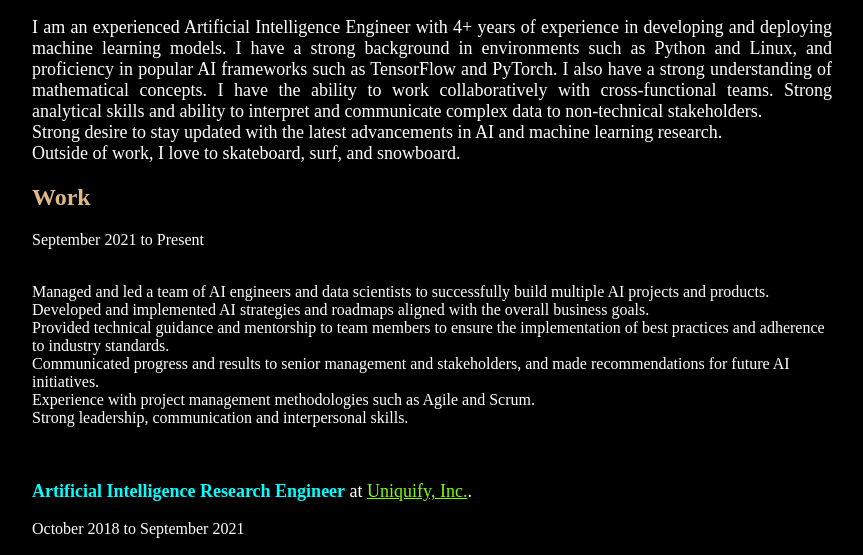
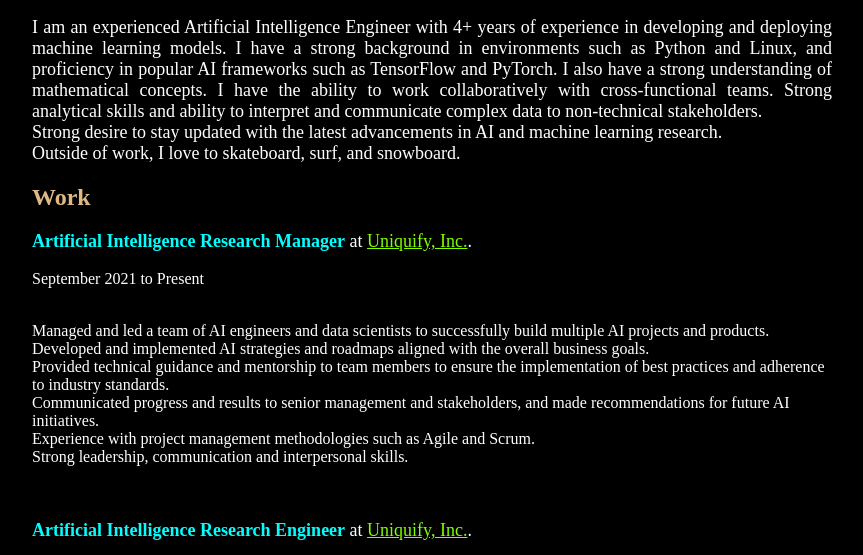
Before and after one commit to maafrank/maafrank.github.io, a plain HTML site: page index.html in a window 1280 px wide. Shown: the part 168-723 px from the top of the page, without its empty margins (208-1071 px from the left). Drawn offline with Linux system fonts and the light colour scheme.

Commit message:
Update index.html

```diff
--- a/index.html
+++ b/index.html
@@ -32,6 +32,7 @@
 			Work
 		</h2>
 		<p>
+			<strong>Artificial Intelligence Research Manager</strong> at <a href="https://www.uniquify.com/", target = _blank>Uniquify, Inc.</a>. <br/>
 			<dt>September 2021 to Present</dt> <br/>
 			<dl>
 				<dt>Managed and led a team of AI engineers and data scientists to successfully build multiple AI projects and products.</dt>
```
